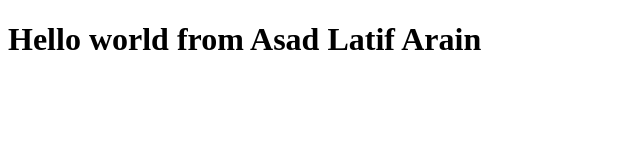
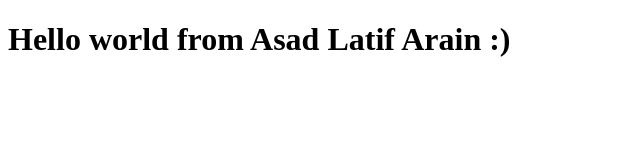
Before and after one commit to AsadLatifArain/BootCamp, a plain HTML site: page index.html in a window 1280 px wide. Shown: the full height of the page, 0-640 px from the left. Drawn offline with Linux system fonts and the light colour scheme.

Commit message:
Update index.html

```diff
--- a/index.html
+++ b/index.html
@@ -6,6 +6,6 @@
     <title>Document</title>
 </head>
 <body>
-    <h1>Hello world from Asad Latif Arain</h1>
+    <h1>Hello world from Asad Latif Arain :)</h1>
 </body>
 </html>
```
